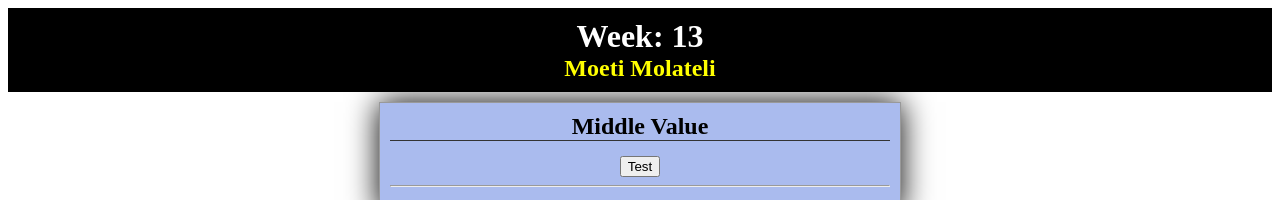
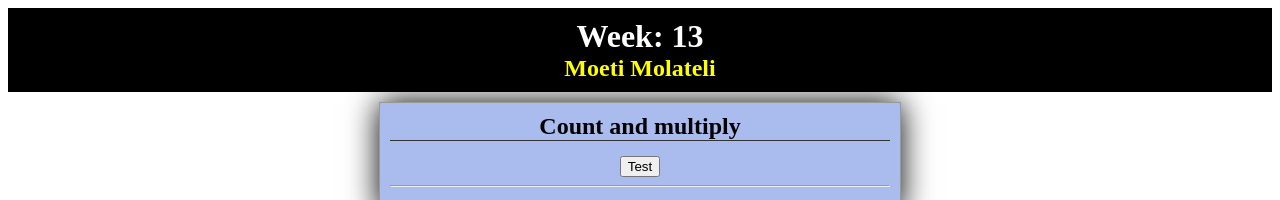
Before and after one commit to moetimolateli77/moetimolateli77.github.io, a plain HTML site: page array2.html in a window 1280 px wide. Shown: the top 200 px of the page. Drawn offline with Linux system fonts and the light colour scheme.

Commit message:
week 13a

```diff
--- a/array2.html
+++ b/array2.html
@@ -11,7 +11,7 @@
 			<h2>Moeti Molateli</h2>
 		</header>
 		<main>
-			<h3>Middle Value</h3>
+			<h3>Count and multiply</h3>
 			<label><button onclick="test()">Test</button></label>
 			<hr />
 			<p><span id="output"></span></p>
```
